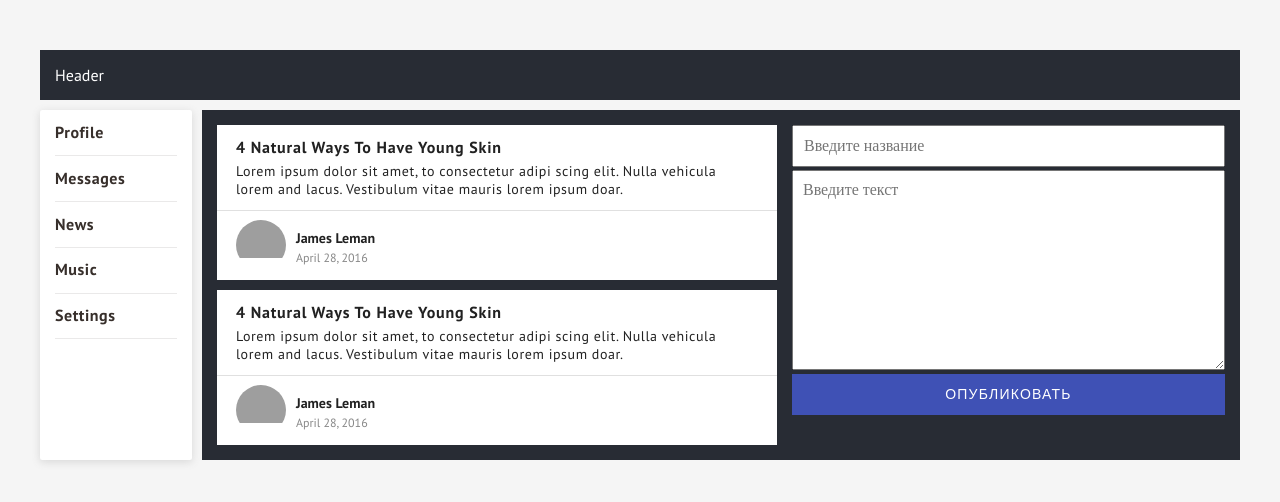
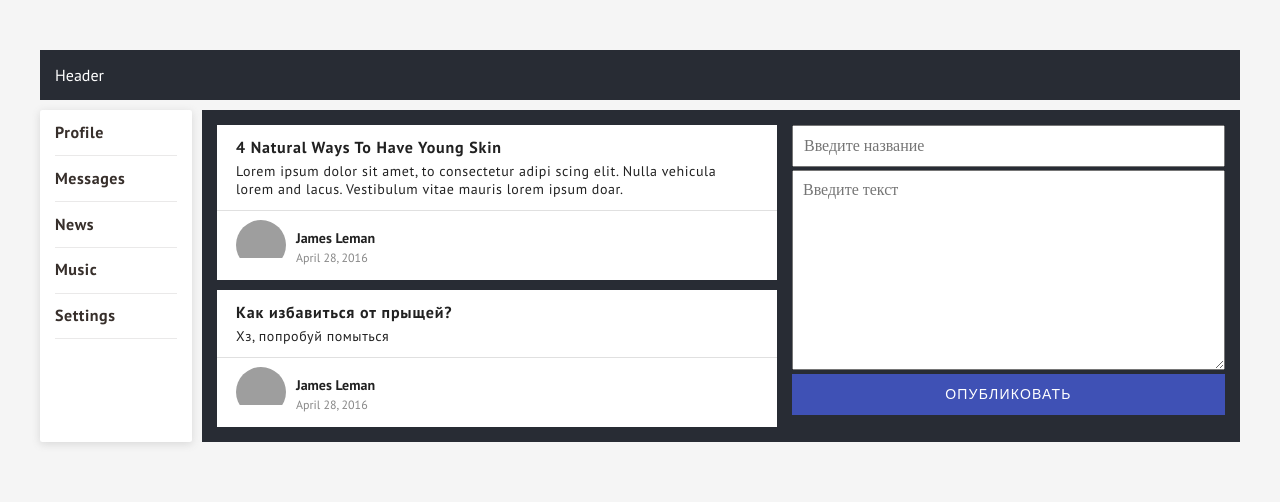
Before and after one commit to Romkandeveloper/react-blog, a React (Create React App) app: page / in a window 1280 px wide. Shown: the top 502 px of the page. Built offline with nearby package versions, Linux system fonts and the light colour scheme; grey boxes are pictures that could not be loaded.

Commit message:
added state

```diff
--- a/src/App.js
+++ b/src/App.js
@@ -7,7 +7,8 @@ import Profile from "./components/profile/Profile";
 import Dialogs from "./components/dialogs/Dialogs";
 import {BrowserRouter, Routes, Route} from "react-router-dom";
 
-const App = () => {
+const App = (props) => {
+
   return (
 
       <BrowserRouter>
@@ -18,8 +19,7 @@ const App = () => {
               <div className="content">
 
                   <Routes>
-                      <Route path="/" element={<Profile />} />
-                      <Route path="/profile" element={<Profile />} />
+                      <Route path="/"  element={<Profile data={props.appState.profilePage}/>} />
                       <Route path="/dialogs" element={<Dialogs />} />
                   </Routes>
 
--- a/src/components/profile/Profile.jsx
+++ b/src/components/profile/Profile.jsx
@@ -3,11 +3,12 @@ import style from './Profile.module.css';
 import Posts from './posts/Posts';
 import Form from  './posts/form/Form';
 
-const Profile = () => {
+const Profile = (props) => {
+
   return (
       <section className={style.profile}>
           <div className={style.profile__posts}>
-              <Posts />
+              <Posts state={props.data.posts} />
           </div>
           <div className={style.profile__form}>
               <Form />
--- a/src/components/profile/Profile.module.css
+++ b/src/components/profile/Profile.module.css
@@ -10,3 +10,7 @@
     flex-grow: 1;
     margin-left: 15px;
 }
+
+.profile__posts {
+
+}
--- a/src/components/profile/posts/Posts.jsx
+++ b/src/components/profile/posts/Posts.jsx
@@ -3,12 +3,18 @@ import style from './Post.module.css';
 import Post from './post/Post';
 
 const Posts = (props) => {
+
+    console.log(props.state);
+
+  let posts = props.state.map(item => {
+     return <Post post={item} />
+  });
+
   return (
       <div>
-          <Post />
-          <Post />
+          { posts }
       </div>
   );
 };
 
-export  default Posts;
+export default Posts;
--- a/src/components/profile/posts/post/Post.jsx
+++ b/src/components/profile/posts/post/Post.jsx
@@ -7,10 +7,10 @@ const Post = (props) => {
         <article className={style.post}>
             <div className={style.post__body}>
                 <h5 className={style.post__title}>
-                    4 Natural Ways To Have Young Skin
+                    {props.post.title}
                 </h5>
                 <p className={style.post__description}>
-                    Lorem ipsum dolor sit amet, to consectetur  adipi scing elit. Nulla vehicula lorem and lacus. Vestibulum vitae mauris lorem ipsum doar.
+                    {props.post.description}
                 </p>
             </div>
             <footer className={style.post__footer}>
--- a/src/index.js
+++ b/src/index.js
@@ -3,10 +3,11 @@ import ReactDOM from 'react-dom';
 import './index.css';
 import App from './App';
 import reportWebVitals from './reportWebVitals';
+import state from './redux/state';
 
 ReactDOM.render(
   <React.StrictMode>
-    <App />
+    <App appState={state} />
   </React.StrictMode>,
   document.getElementById('root')
 );
--- /dev/null
+++ b/src/redux/state.js
@@ -0,0 +1,19 @@
+let state = {
+    profilePage: {
+        posts: [
+            {
+                title: '4 Natural Ways To Have Young Skin',
+                description: 'Lorem ipsum dolor sit amet, to consectetur adipi scing elit. Nulla vehicula lorem and lacus. Vestibulum vitae mauris lorem ipsum doar.',
+            },
+            {
+                title: 'Как избавиться от прыщей?',
+                description: 'Хз, попробуй помыться',
+            },
+        ]
+    },
+    messagesPage: {
+
+    }
+}
+
+export default state;
```
